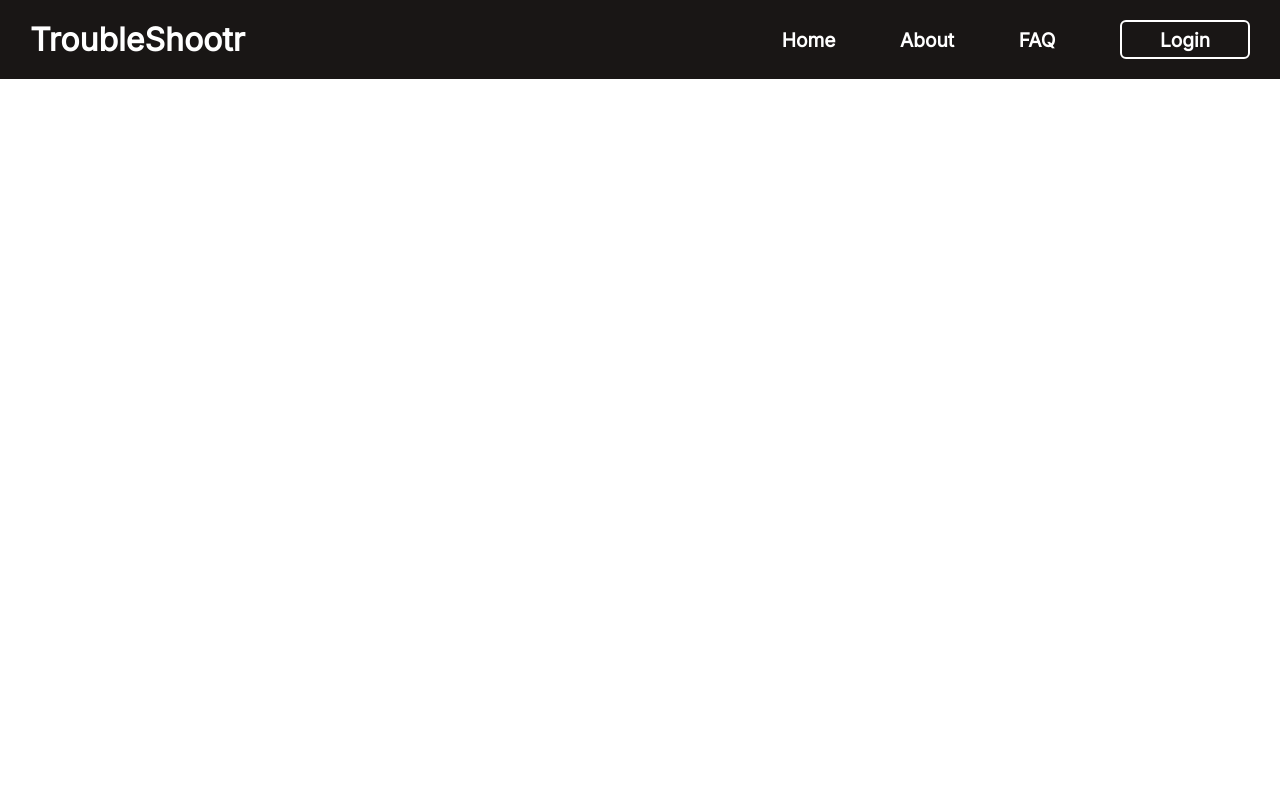
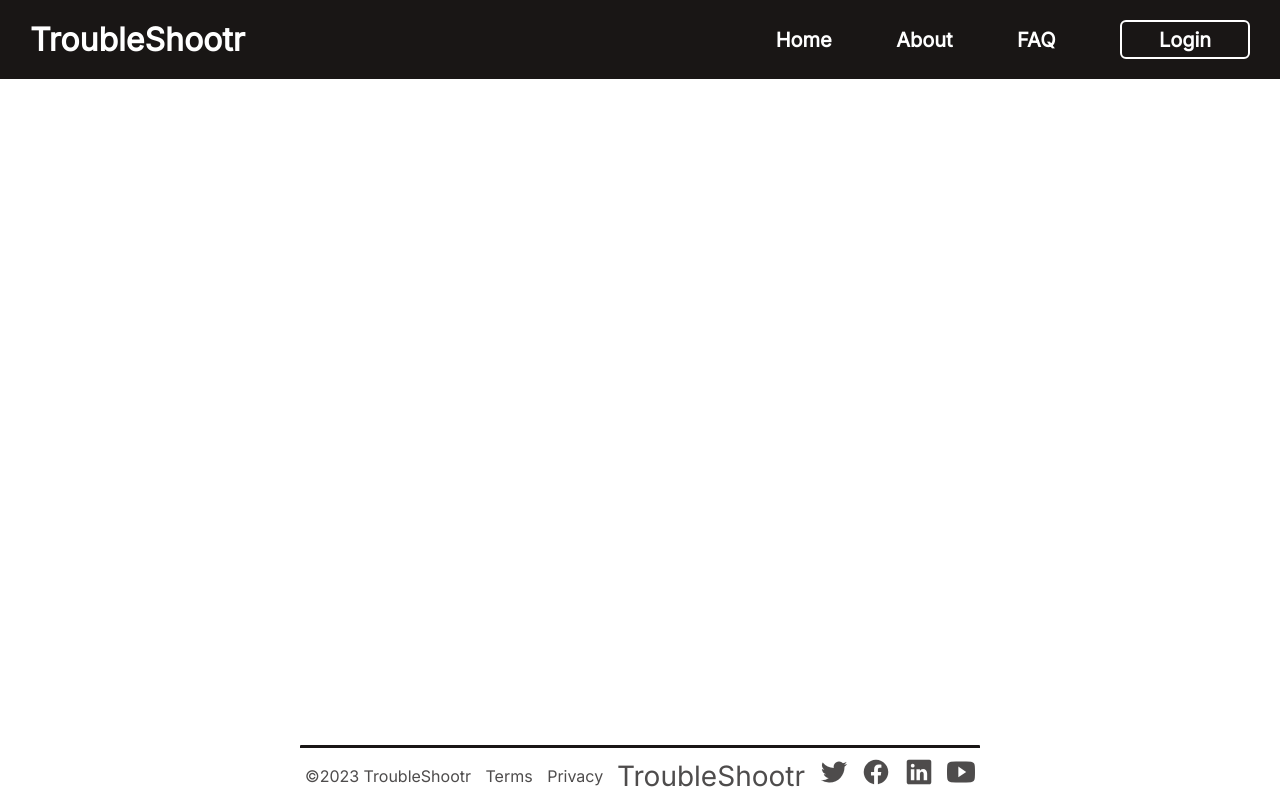
Before and after one commit to diogocs24/LTW-TroubleShootr, a PHP site: page /home_page.html in a window 1280 px wide. Before the commit the page ends 79 px from the top, so only its background shows below. Run offline with PHP 8.4, Linux system fonts and the light colour scheme.

Commit message:
Finished home_page

```diff
--- a/home_page.html
+++ b/home_page.html
@@ -18,6 +18,8 @@
 				<button class="btnLogin">Login</button>
 			</nav>
 		</header>
+		<div id="page-container">
+			<main id="main">
 				<div class="wrapper">
 					<span class="icon-close"
 						><ion-icon name="close"></ion-icon
@@ -80,6 +82,40 @@
 						</form>
 					</div>
 				</div>
+			</main>
+			<footer id="footer">
+				<div class="copyright">
+					<ul class="left">
+						<li>&copy;2023 TroubleShootr</li>
+						<li><a href="#">Terms</a></li>
+						<li><a href="#">Privacy</a></li>
+					</ul>
+					<ul class="right">
+						<li><a href="home_page.html">TroubleShootr</a></li>
+						<li>
+							<a href="https://twitter.com/" target="_blank"
+								><ion-icon name="logo-twitter"></ion-icon
+							></a>
+						</li>
+						<li>
+							<a href="https://facebook.com/" target="_blank"
+								><ion-icon name="logo-facebook"></ion-icon
+							></a>
+						</li>
+						<li>
+							<a href="https://linkedin.com/" target="_blank"
+								><ion-icon name="logo-linkedin"></ion-icon
+							></a>
+						</li>
+						<li>
+							<a href="https://www.youtube.com/" target="_blank"
+								><ion-icon name="logo-youtube"></ion-icon
+							></a>
+						</li>
+					</ul>
+				</div>
+			</footer>
+		</div>
 
 		<script src="script.js"></script>
 		<script
--- a/style.css
+++ b/style.css
@@ -25,21 +25,21 @@
 	pointer-events: all;
 }
 
-.header.disable-header {
+#header.disable-header {
 	pointer-events: none;
 }
 
 .logo {
-	font-size: 2em;
+	font-size: 32px;
 	color: #fff;
 	user-select: none;
 }
 
 .navigation a {
 	position: relative;
-	font-size: 1.2em;
+	font-size: 20px;
 	font-weight: 700;
-	color: white;
+	color: #fff;
 	margin-right: 60px;
 	text-decoration: none;
 }
@@ -70,7 +70,7 @@
 	border: 2px solid #fff;
 	border-radius: 6px;
 	outline: none;
-	font-size: 1.2em;
+	font-size: 20px;
 	font-weight: 700;
 	color: #fff;
 	margin-right: 60px;
@@ -80,20 +80,21 @@
 
 .navigation .btnLogin:hover {
 	background: #fff;
-	color: black;
+	color: rgb(25, 22, 21);
 }
 
 /* Login and Register Popups */
 
 .wrapper {
 	position: relative;
+	margin: 100px auto;
 	width: 400px;
 	height: 440px;
 	background: transparent;
-	border: 2px solid rgba(255, 255, 255, 0.5);
+	border: 2px solid rgb(219, 221, 226);
 	border-radius: 20px;
 	backdrop-filter: blur(20px);
-	box-shadow: 0 0 30px rgba(0, 0, 0, 0.5);
+	box-shadow: 0 0 17px rgba(0, 0, 0, 0.2);
 	display: flex;
 	justify-content: center;
 	align-items: center;
@@ -111,7 +112,7 @@
 }
 
 .wrapper .form-box {
-	width: 100%;
+	width: 80%;
 	padding: 40px;
 }
 
@@ -127,6 +128,7 @@
 
 .wrapper .form-box.register {
 	position: absolute;
+	padding: 100px;
 	transition: none;
 	transform: translateX(400px);
 }
@@ -142,8 +144,8 @@
 	right: 0;
 	width: 45px;
 	height: 45px;
-	font-size: 2em;
-	color: #fff;
+	font-size: 32px;
+	color: rgb(25, 22, 21);
 	display: flex;
 	justify-content: center;
 	align-items: center;
@@ -153,8 +155,8 @@
 }
 
 .form-box h2 {
-	font-size: 2em;
-	color: white;
+	font-size: 36px;
+	color: rgb(25, 22, 21);
 	text-align: center;
 }
 
@@ -162,7 +164,7 @@
 	position: relative;
 	width: 100%;
 	height: 50px;
-	border-bottom: 2px solid white;
+	border-bottom: 2px solid rgb(25, 22, 21);
 	margin: 30px 0;
 }
 
@@ -171,8 +173,8 @@
 	top: 50%;
 	left: 5px;
 	transform: translateY(-50%);
-	font-size: 1em;
-	color: white;
+	font-size: 16px;
+	color: rgb(25, 22, 21);
 	font-weight: 500;
 	pointer-events: none;
 	transition: 0.5s;
@@ -189,8 +191,7 @@
 	background: transparent;
 	border: none;
 	outline: none;
-	font-size: 1em;
-	color: white;
+	font-size: 16px;
 	font-weight: 600;
 	padding: 0 35px 0 5px;
 }
@@ -198,14 +199,14 @@
 .input-box .icon {
 	position: absolute;
 	right: 8px;
-	font-size: 1.2em;
-	color: white;
+	font-size: 20px;
+	color: rgb(25, 22, 21);
 	line-height: 57px;
 }
 
 .remember-forgot {
-	font-size: 0.9em;
-	color: white;
+	font-size: 14px;
+	color: rgb(25, 22, 21);
 	font-weight: 50px;
 	margin: -15px 0 15px;
 	display: flex;
@@ -213,12 +214,12 @@
 }
 
 .remember-forgot label input {
-	accent-color: white;
+	accent-color: rgb(25, 22, 21);
 	margin-right: 3px;
 }
 
 .remember-forgot a {
-	color: white;
+	color: rgb(25, 22, 21);
 	text-decoration: none;
 }
 
@@ -229,26 +230,26 @@
 .btn {
 	width: 100%;
 	height: 45px;
-	background: white;
+	background: rgb(25, 22, 21);
 	border: none;
 	outline: none;
 	border-radius: 6px;
 	cursor: pointer;
-	font-size: 1em;
-	color: black;
+	font-size: 16px;
+	color: #fff;
 	font-weight: 500;
 }
 
 .login-register {
-	font-size: 0.9em;
-	color: white;
+	font-size: 16px;
+	color: rgb(25, 22, 21);
 	text-align: center;
 	font-weight: 500;
 	margin: 25px 0 10px;
 }
 
 .login-register p a {
-	color: white;
+	color: rgb(25, 22, 21);
 	text-decoration: none;
 	font-weight: 600;
 }
@@ -314,7 +315,7 @@
 	left: 0;
 	font-family: "Source Code Pro", monospace;
 	font-weight: lighter;
-	font-size: 1.3em;
+	font-size: 22.5px;
 	color: rgb(128, 126, 126);
 	cursor: text;
 	transition: 0.5s ease-in-out;
@@ -378,7 +379,7 @@
 .question > h2 {
 	font-family: "Source Code Pro", monospace;
 	font-weight: 100;
-	font-size: 1.1em;
+	font-size: 20px;
 	text-decoration: underline 2px rgb(128, 126, 126);
 	text-decoration-style: dashed;
 	text-underline-offset: 6px;
@@ -389,7 +390,7 @@
 	padding-top: 15px;
 	padding-left: 35px;
 	font-weight: 300;
-	font-size: 1.1em;
+	font-size: 18px;
 	color: rgb(128, 126, 126);
 }
 
@@ -397,8 +398,8 @@
 
 .add_question {
 	border: none;
-	background-color: white;
-	font-size: 3.7em;
+	background-color: #fff;
+	font-size: 36px;
 	cursor: pointer;
 }
 
@@ -439,7 +440,7 @@
 .faq_input > textarea {
 	height: 200px;
 	resize: none;
-	font-size: 15;
+	font-size: 15px;
 }
 
 .faq_input > .input {
@@ -486,12 +487,12 @@
 .right li {
 	display: inline-block;
 	padding: 10px 5px;
-	font-size: 1em;
+	font-size: 16px;
 	color: rgb(78, 76, 76);
 }
 
 .right li {
-	font-size: 1.5em;
+	font-size: 28px;
 }
 
 .left a,
```
Lines whose indentation alone changed are shown as unchanged.
